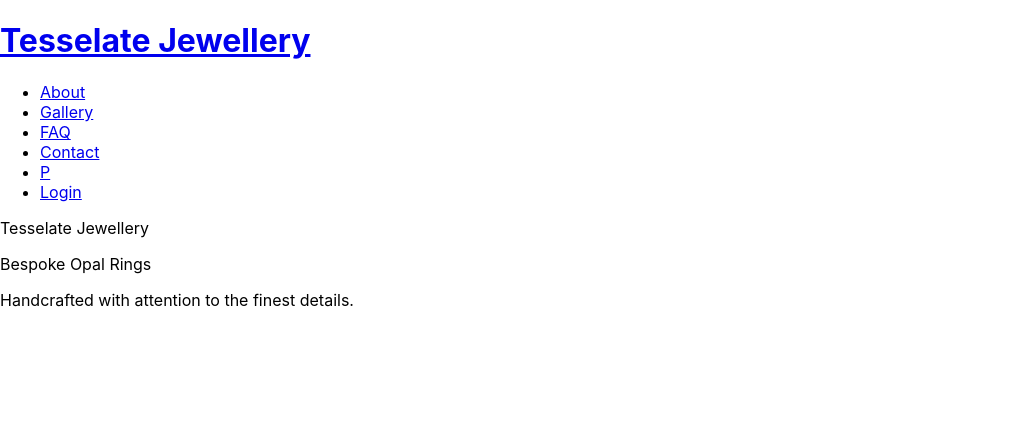
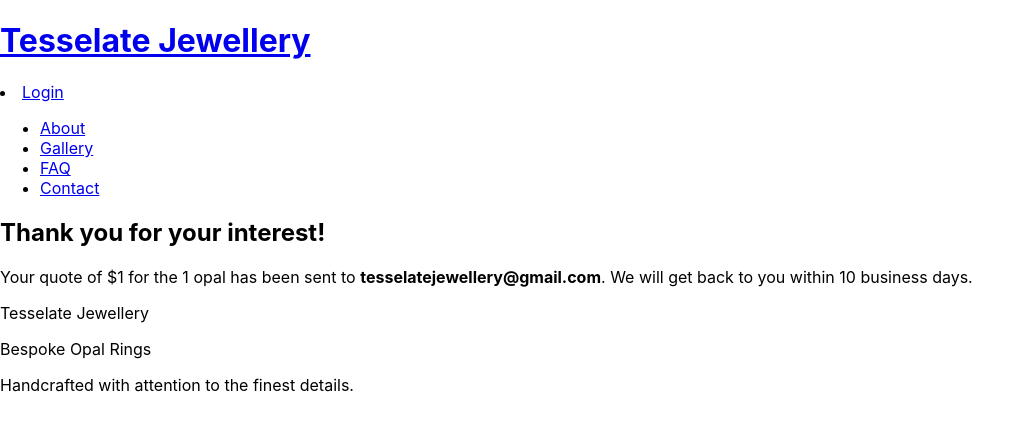
Before and after one commit to Tesselate-Jewellery/client, a React (Create React App) app: page /thank-you/1/1 in a window 1280 px wide. Shown: the top 430 px of the page, without its empty margins (0-1035 px from the left). Built offline with nearby package versions, Linux system fonts and the light colour scheme.

Commit message:
feat: edited quote page, login and gallery page

```diff
--- a/src/App.js
+++ b/src/App.js
@@ -16,6 +16,7 @@ import EditOpal from './pages/EditOpal';
 import CreateNewOpal from './pages/CreateNewOpal';
 import Gallery from './pages/Gallery';
 import BrowseOpal from './pages/BrowseOpal';
+import QuotePage from './pages/QuotePage';
 import NavBar from './components/NavBar';
 import Header from './components/Header';
 import Footer from './components/Footer';
@@ -41,6 +42,7 @@ function App() {
           <Route path="/quotes" element={<ViewAllQuotes />} />
           <Route path="/gallery" element={<Gallery />} />
           <Route path="/browse-opal/:opal_id" element={<BrowseOpal />} />
+          <Route path="/thank-you/:calculatedPrice/:opalName" element={<QuotePage />} />
         </Routes>
 
         <Footer />
--- a/src/components/Header.jsx
+++ b/src/components/Header.jsx
@@ -1,9 +1,19 @@
 import React from 'react';
 import { Link } from 'react-router-dom';
 import { useAuth } from '../utils/AuthContext';
+import { toast } from "react-toastify";
+import { useNavigate } from 'react-router-dom';
 
 const Header = () => {
-    const { jwt } = useAuth();
+    const { jwt, setAuthenticated } = useAuth();
+    const navigate = useNavigate();
+
+    const handleLogout = () => {
+        // Set jwt and role to blank for logout
+        setAuthenticated({ jwt: '', role: '', userID: '' });
+        toast.success("Successfully Logged Out!");
+        navigate("/")
+    };
 
     return (
         <header>
@@ -13,6 +23,13 @@ const Header = () => {
             <Link to="/dashboard">
                 {jwt ? <span>Dashboard</span> : <span></span>}
             </Link>
+            {jwt ? (
+              // If user is logged in, show logout button
+              <li><button onClick={handleLogout}>Logout</button></li>
+            ) : (
+              // If user is not logged in, show login link
+              <li><Link to="/login">Login</Link></li>
+            )}
         </header>
     );
 };
--- a/src/components/NavBar.jsx
+++ b/src/components/NavBar.jsx
@@ -1,19 +1,7 @@
 import React from 'react';
 import { Link } from 'react-router-dom';
-import { useAuth } from '../utils/AuthContext';
-import { toast } from "react-toastify";
-import { useNavigate } from 'react-router-dom';
 
 const NavBar = () => {
-    const { jwt, role, setAuthenticated } = useAuth();
-    const navigate = useNavigate();
-
-    const handleLogout = () => {
-        // Set jwt and role to blank for logout
-        setAuthenticated({ jwt: '', role: '' });
-        toast.success("Successfully Logged Out!");
-        navigate("/")
-    };
 
     return (
         <nav>
@@ -22,14 +10,6 @@ const NavBar = () => {
             <li><Link to="/gallery">Gallery</Link></li>
             <li><Link to="/faq">FAQ</Link></li>
             <li><Link to="/contact">Contact</Link></li>
-            <li><Link to="/protected">P</Link></li>
-            {jwt ? (
-              // If user is logged in, show logout button
-              <li><button onClick={handleLogout}>Logout</button></li>
-            ) : (
-              // If user is not logged in, show login link
-              <li><Link to="/login">Login</Link></li>
-            )}
           </ul>
         </nav>
       );
--- a/src/pages/Login.jsx
+++ b/src/pages/Login.jsx
@@ -77,7 +77,7 @@ const Login = () => {
             onChange={(event) => setPassword(event.target.value)}
             />
         </div>
-        <button type="submit">Submit</button>
+        <button type="submit">Login</button>
         <span>
             Already have an account? <Link to={"/signup"}>Signup</Link>
         </span>
@@ -87,4 +87,4 @@ const Login = () => {
     );
 };
 
-export default Login
+export default Login;
--- a/src/pages/QuotePage.jsx
+++ b/src/pages/QuotePage.jsx
@@ -0,0 +1,18 @@
+import React from 'react';
+import { useParams } from 'react-router-dom';
+
+const QuotePage = () => {
+    const { calculatedPrice, opalName } = useParams();
+
+    return (
+        <div>
+            <h2>Thank you for your interest!</h2>
+            <p>
+                Your quote of ${calculatedPrice} for the {opalName} opal has been sent to{' '}
+                <strong>tesselatejewellery@gmail.com</strong>. We will get back to you within 10 business days.
+            </p>
+        </div>
+    );
+};
+
+export default QuotePage;
```
